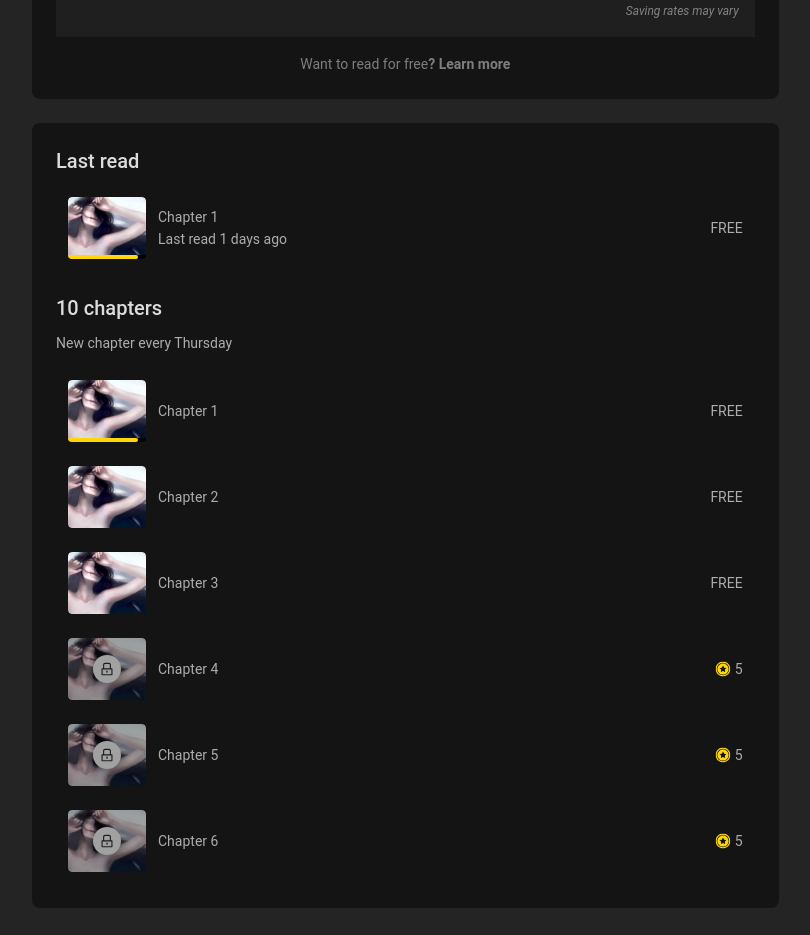
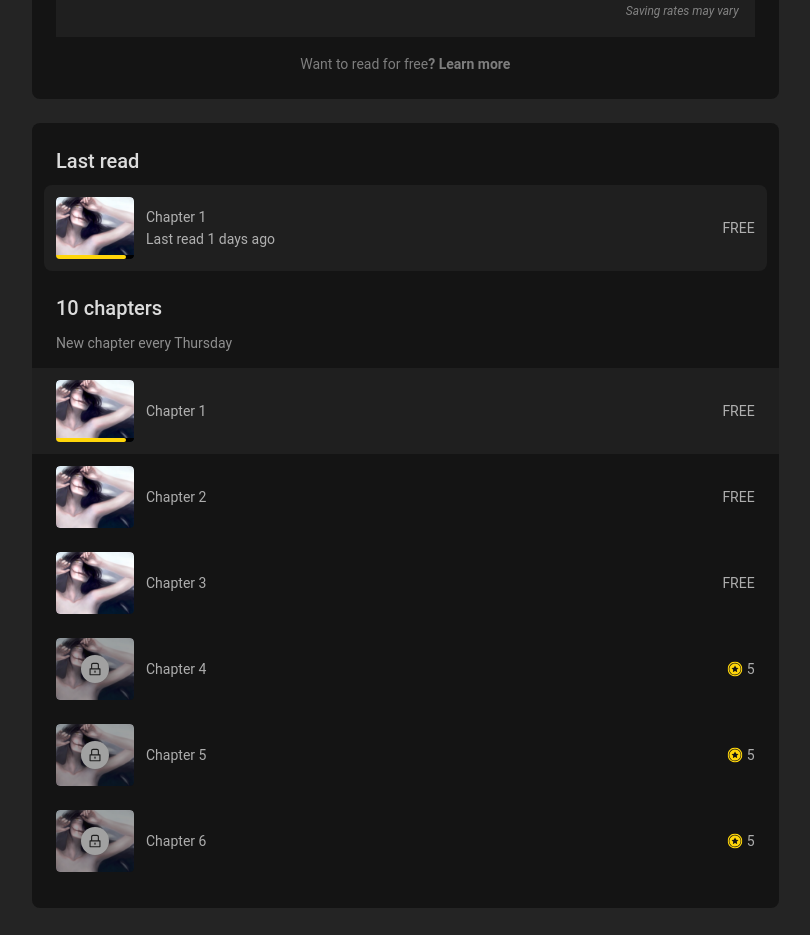
Before and after one commit to hoangtruong3005/INKR, a Next.js app in the folder comic-app/: page / in a window 1280 px wide. Shown: the part 660-1595 px from the top of the page, without its empty margins (24-834 px from the left). Built offline with nearby package versions, Linux system fonts and the light colour scheme.

Commit message:
feat(comic-info): design chapter list part 2

```diff
--- a/comic-app/modules/ComicInfo/InfoLeft/ChapterItem/ChapterItem.scss
+++ b/comic-app/modules/ComicInfo/InfoLeft/ChapterItem/ChapterItem.scss
@@ -1,10 +1,25 @@
 .chapter-item {
   width: 100%;
   height: auto;
-  padding: 12px;
+  padding: 0 12px;
 
   display: flex;
+  position: relative;
   flex-wrap: nowrap;
+
+  &--related {
+    background: none !important;
+
+    .wrapper {
+      background: #1F1F1F;
+      border-radius: 8px;
+    }
+  }
+
+  &:first-child {
+    background: #1F1F1F;
+  }
+
 
   &__bg {
     width: 78px;
@@ -95,6 +110,16 @@
     }
   }
 
+  .wrapper {
+    width: 100%;
+    height: auto;
+    padding: 12px;
+
+    display: flex;
+    position: relative;
+    flex-wrap: nowrap;
+  }
+
   .price {
     margin-right: 4px;
 
--- a/comic-app/modules/ComicInfo/InfoLeft/ChapterItem/index.tsx
+++ b/comic-app/modules/ComicInfo/InfoLeft/ChapterItem/index.tsx
@@ -3,7 +3,6 @@ import React from "react";
 import Coin from "@/public/svg/Coin.svg";
 
 import classnames from "classnames";
-import { Progress } from "antd";
 import { LockOutlined } from "@ant-design/icons";
 
 declare type chapterType = {
@@ -28,13 +27,19 @@ declare interface ChapterItemProps {
 const ChapterItem: React.FC<ChapterItemProps> = ({ chapter, modes }) => {
   const now = new Date();
   const isLock = chapter?.status === "LOCKED";
-  const readDate = new Date(chapter?.read_date || '');
+  const readDate = new Date(chapter?.read_date || "");
 
-  const lastedDate =  (now.getTime() - readDate.getTime()) / (1000 * 3600 * 24) || 0;
-  const hasRelatedMode = modes?.includes?.('RELATED')
+  const lastedDate =
+    (now.getTime() - readDate.getTime()) / (1000 * 3600 * 24) || 0;
+  const hasRelatedMode = modes?.includes?.("RELATED");
 
   return (
-    <div className="chapter-item">
+    <div
+      className={classnames("chapter-item", {
+        "chapter-item--related": hasRelatedMode,
+      })}
+    >
+      <div className="wrapper">
         <div
           className={classnames("chapter-item__bg", {
             "chapter-item__bg--lock": isLock,
@@ -62,7 +67,9 @@ const ChapterItem: React.FC<ChapterItemProps> = ({ chapter, modes }) => {
         <div className="chapter-item__content">
           <div className="chapter-item__left">
             <div>{chapter?.title}</div>
-          {hasRelatedMode && <div>Last read {Math.floor(lastedDate)} days ago </div>}
+            {hasRelatedMode && (
+              <div>Last read {Math.floor(lastedDate)} days ago </div>
+            )}
           </div>
 
           <div className="chapter-item__right">
@@ -76,6 +83,7 @@ const ChapterItem: React.FC<ChapterItemProps> = ({ chapter, modes }) => {
           </div>
         </div>
       </div>
+    </div>
   );
 };
 
--- a/comic-app/modules/ComicInfo/InfoLeft/ChapterList/ChapterList.scss
+++ b/comic-app/modules/ComicInfo/InfoLeft/ChapterList/ChapterList.scss
@@ -1,7 +1,7 @@
 .chapter-list {
   width: auto;
   height: auto;
-  padding: 24px;
+  padding: 24px 0;
 
   display: flex;
   align-items: flex-start;
@@ -26,14 +26,16 @@
     font-weight: 500;
     line-height: 28px;
 
+    padding: 0 24px;
     color: rgba(255, 255, 255, 0.85);
   }
 
-  &__sub {
+  &__subtitle {
     font-size: 14px;
     font-weight: 400;
     line-height: 22px;
 
+    padding: 0 24px;
     color: rgba(255, 255, 255, 0.65);
     opacity: 0.8;
   }
--- a/comic-app/modules/ComicInfo/InfoLeft/ChapterList/index.tsx
+++ b/comic-app/modules/ComicInfo/InfoLeft/ChapterList/index.tsx
@@ -94,8 +94,6 @@ const chapters = [
 ];
 
 const ChapterList: React.FC<ComicProps> = () => {
-  const date = new Date();
-  console.log(date.getTime())
   const renderLastedList = () => {
     return chapters_lasted.map((el) => <ChapterItem modes={['RELATED']} chapter={el} key={`${el?.id}`} />);
   };
```
Lines whose indentation alone changed are shown as unchanged.
